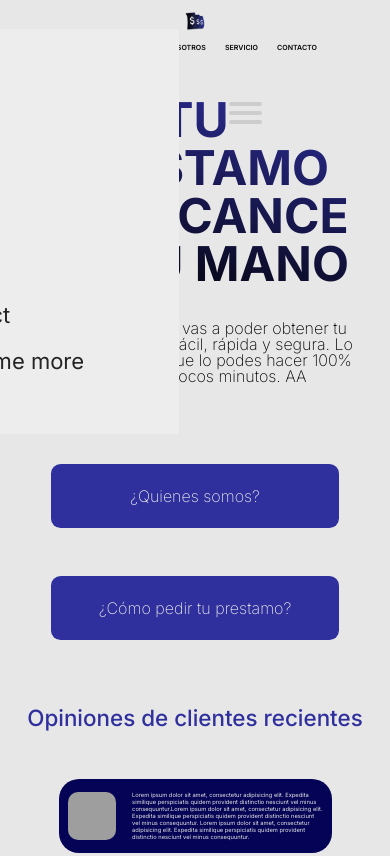
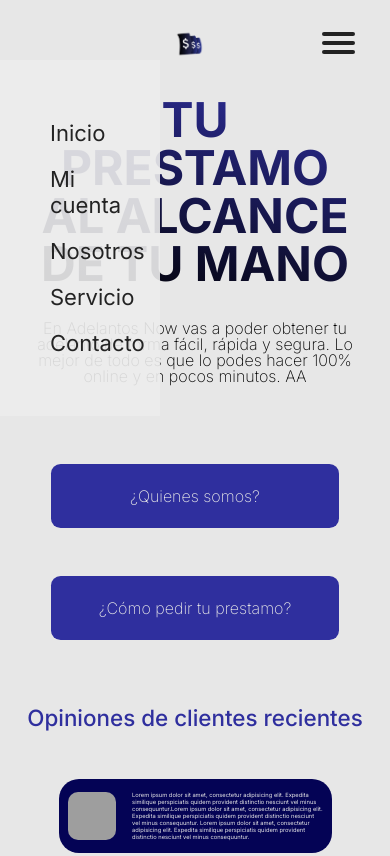
Before and after one commit to franncottet/Web-Adelantosnow_Github, a website: page Index.html in a window 390 px wide. Shown: the top 856 px of the page. Drawn offline with Linux system fonts and the light colour scheme; grey boxes are pictures that could not be loaded.

Commit message:
SEGUNDA ENTREGA PROYECTO FINAL - Se comenzó a crear el menú hamburguesa en responsive, pero todavia no se logra ubicar bien

```diff
--- a/Index.html
+++ b/Index.html
@@ -18,7 +18,7 @@
 <body class="grid-container container">
     <header class="header">
 
-
+        <section class="navbar-container">
         <nav class="menu">
             <a href="Index.html"><img class="logo" src="assets/image/Logo2.png" alt="Simbolo"></a>
             <ul class="menu_items">
@@ -28,25 +28,32 @@
                 <li><a href="assets/pages/Servicio.html">Servicio</a></li>
                 <li><a href="assets/pages/Contacto.html">Contacto</a></li>
             </ul>
+        </section>
+        <section class="nav-desplegable">
+            <picture class="contenedor-logo">
+            <a href="Index.html"><img class="logo" src="assets/image/Logo2.png" alt="Simbolo"></a>
+        </picture>
+            <nav role="navigation">
+                <div class="menuToggle menu">
 
-            <nav role="navigation">
-                <div class="menuToggle">
               <input type="checkbox" />
-              <span></span>
+
                   <span></span>
                   <span></span>
+                  <span></span>
+
               <ul id="menu">
-                    <a href="#"><li>Home</li></a>
-                    <a href="#"><li>About</li></a>
-                    <a href="#"><li>Info</li></a>
-                    <a href="#"><li>Contact</li></a>
-                    <a href="https://erikterwan.com/" target="_blank"><li>Show me more</li></a>
+                <li><a href="Index.html">Inicio</a></li>
+                <li><a href="assets/pages/Micuenta.html">Mi cuenta</a></li>
+                <li><a href="assets/pages/Nosotros.html">Nosotros</a></li>
+                <li><a href="assets/pages/Servicio.html">Servicio</a></li>
+                <li><a href="assets/pages/Contacto.html">Contacto</a></li>
                   </ul>
                 </div>
               </nav>
 
         </nav>
-
+    </section>
     </header>
 
     <main class="main">
--- /dev/null
+++ b/sass/index.scss
@@ -0,0 +1,18 @@
+.row {
+    @include flex_mixin:
+}
+/// Número de elementos máximos que voy a tener a lo ancho del layout
+/// @group layout
+$num_elementos: 8;
+
+///Función que devuelve la anchura correspondiente al elemento
+@function anchura_col($i) {
+    @return (100 / $num_elementos)*$i ;
+    }
+
+///Bucle para generar las clases para tamaños medios
+@for $i from 1 through $num_elementos {
+    .row > .col#{$i} {
+        width: #{anchura_col($i)} + “%”;
+    }
+}
```
Also changed, not shown: package.json (added, +25 -0 lines), css/index.css, 2 other files.
